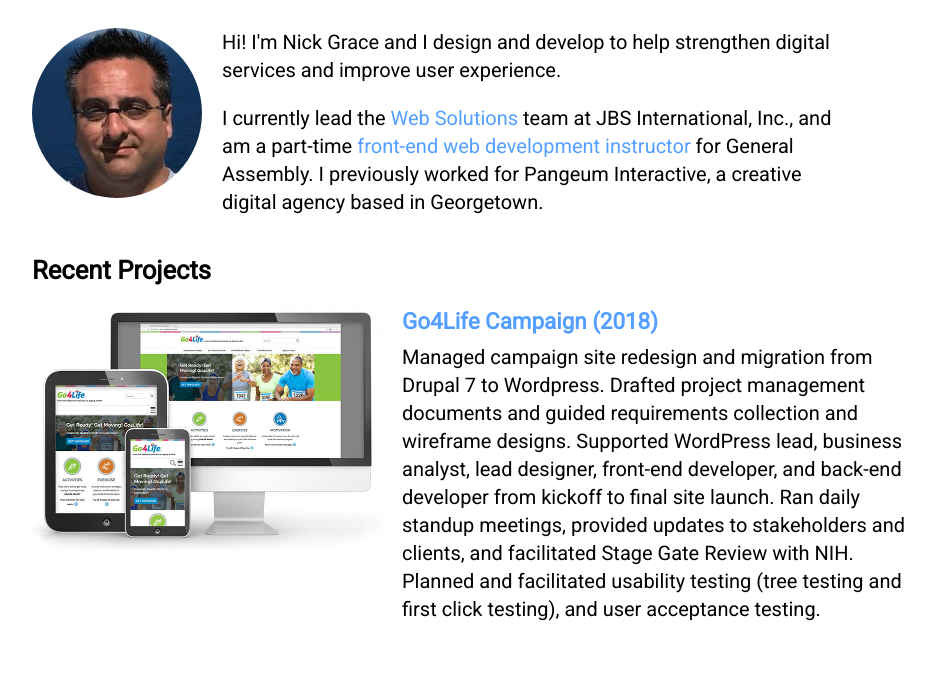
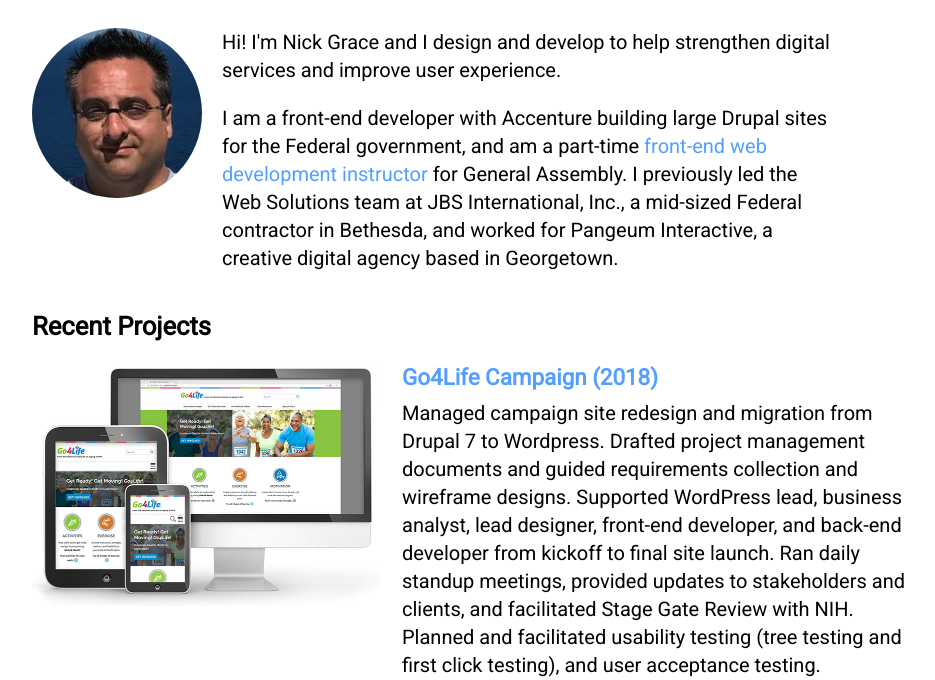
Before and after one commit to nickgrace/nickgrace.github.io, a plain HTML site: page index.html in a window 1280 px wide. Shown: the part 85-765 px from the top of the page, without its empty margins (168-1103 px from the left). Drawn offline with nearby package versions, Linux system fonts and the light colour scheme.

Commit message:
Job Update

```diff
--- a/index.html
+++ b/index.html
@@ -40,7 +40,7 @@
           </div>
           <div class="mission__statement">
             <p>Hi! I'm Nick Grace and I design and develop to help strengthen digital services and improve user experience.</p>
-            <p>I currently lead the <a href="https://www.jbsinternational.com/services/web-mobile-development">Web Solutions</a> team at JBS International, Inc., and am a part-time <a href="https://generalassemb.ly/instructors/nick-grace/2063">front-end web development instructor</a> for General Assembly. I previously worked for Pangeum Interactive, a creative digital agency based in Georgetown.</p>
+            <p>I am a front-end developer with Accenture building large Drupal sites for the Federal government, and am a part-time <a href="https://generalassemb.ly/instructors/nick-grace/2063">front-end web development instructor</a> for General Assembly. I previously led the Web Solutions team at JBS International, Inc., a mid-sized Federal contractor in Bethesda, and worked for Pangeum Interactive, a creative digital agency based in Georgetown.</p>
           </div>
         </div>
       </article>
```
